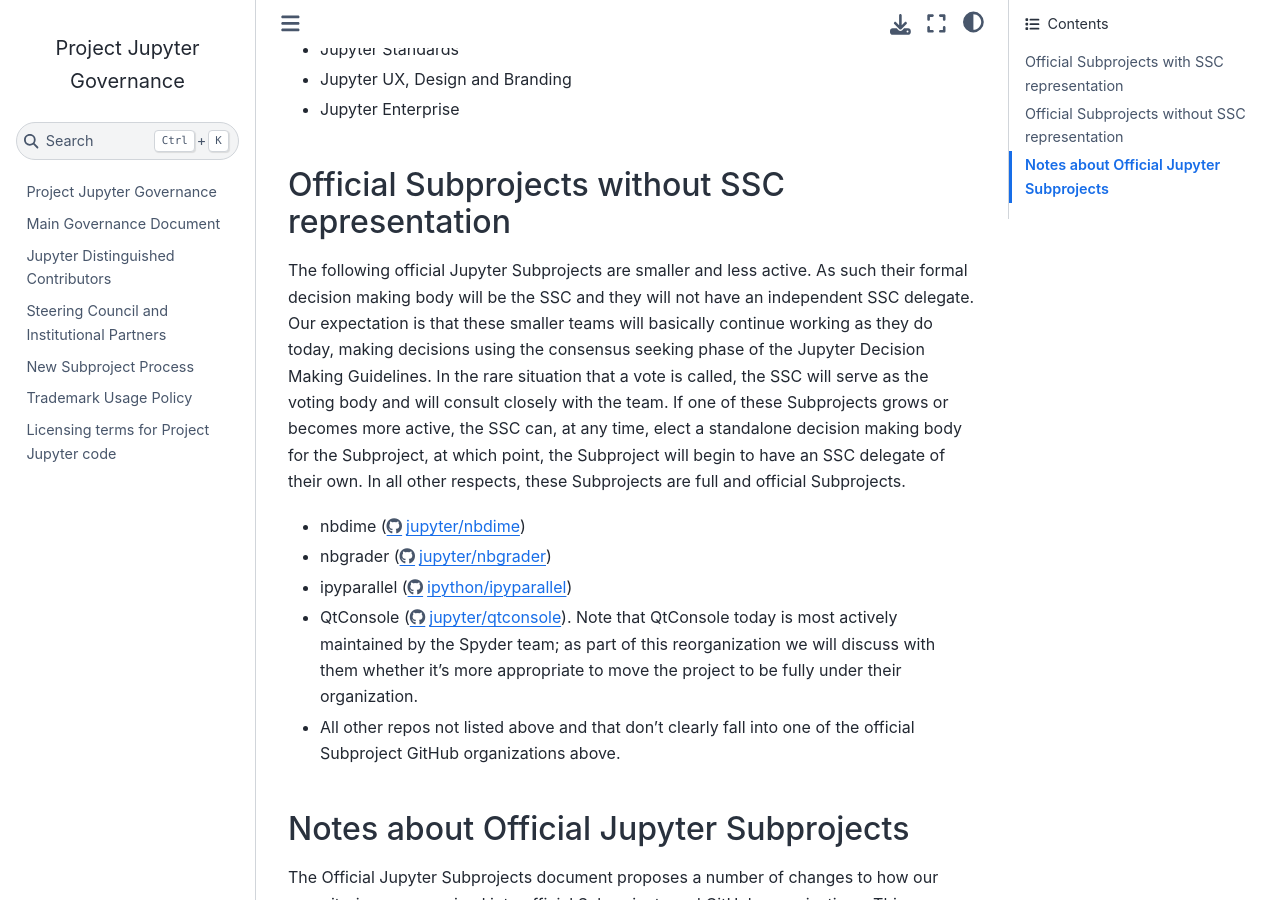
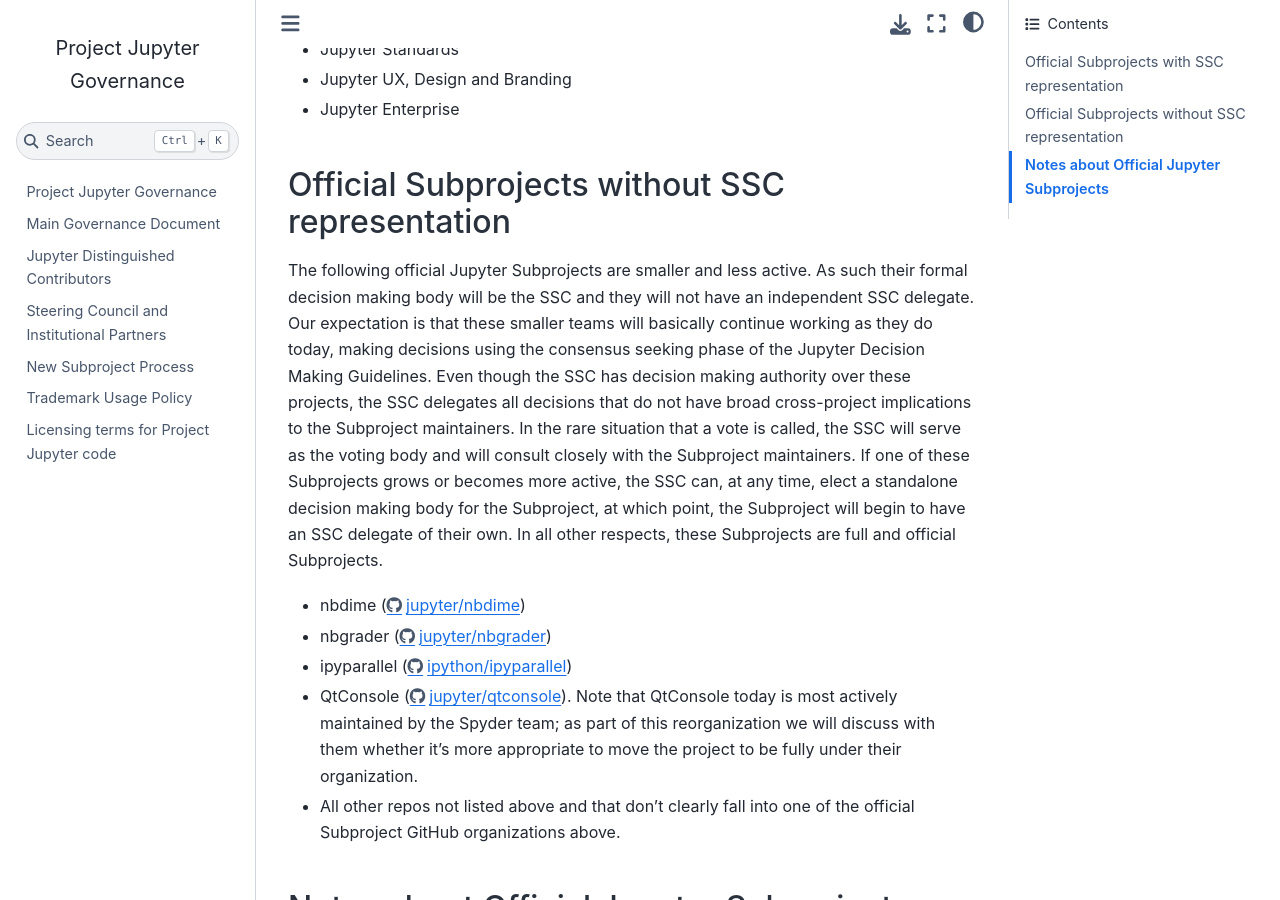
Before and after one commit to jupyter/governance, a Jupyter Book: the page built from list_of_subprojects.md, in a window 1280 px wide and 900 px high, scrolled down 961 px. Built offline with Jupyter Book 1.0.4 settings and Sphinx 7.4.7 and the Sphinx Book theme 1.1.4, drawn with Linux system fonts in a browser that asks for light colours; pages that are not in the unit, such as notebooks, are missing from menus.

Commit message:
Clarify relationship of SSC to smaller, less-active subprojects.
As per feedback from @choldgraf.

```diff
--- a/list_of_subprojects.md
+++ b/list_of_subprojects.md
@@ -26,7 +26,7 @@
 
 ### Official Subprojects without SSC representation
 
-The following official Jupyter Subprojects are smaller and less active. As such their formal decision making body will be the SSC and they will not have an independent SSC delegate. Our expectation is that these smaller teams will basically continue working as they do today, making decisions using the consensus seeking phase of the Jupyter Decision Making Guidelines. In the rare situation that a vote is called, the SSC will serve as the voting body and will consult closely with the team. If one of these Subprojects grows or becomes more active, the SSC can, at any time, elect a standalone decision making body for the Subproject, at which point, the Subproject will begin to have an SSC delegate of their own. In all other respects, these Subprojects are full and official Subprojects.
+The following official Jupyter Subprojects are smaller and less active. As such their formal decision making body will be the SSC and they will not have an independent SSC delegate. Our expectation is that these smaller teams will basically continue working as they do today, making decisions using the consensus seeking phase of the Jupyter Decision Making Guidelines. Even though the SSC has decision making authority over these projects, the SSC delegates all decisions that do not have broad cross-project implications to the Subproject maintainers. In the rare situation that a vote is called, the SSC will serve as the voting body and will consult closely with the Subproject maintainers. If one of these Subprojects grows or becomes more active, the SSC can, at any time, elect a standalone decision making body for the Subproject, at which point, the Subproject will begin to have an SSC delegate of their own. In all other respects, these Subprojects are full and official Subprojects.
 
 - nbdime (https://github.com/jupyter/nbdime)
 - nbgrader (https://github.com/jupyter/nbgrader)
```
